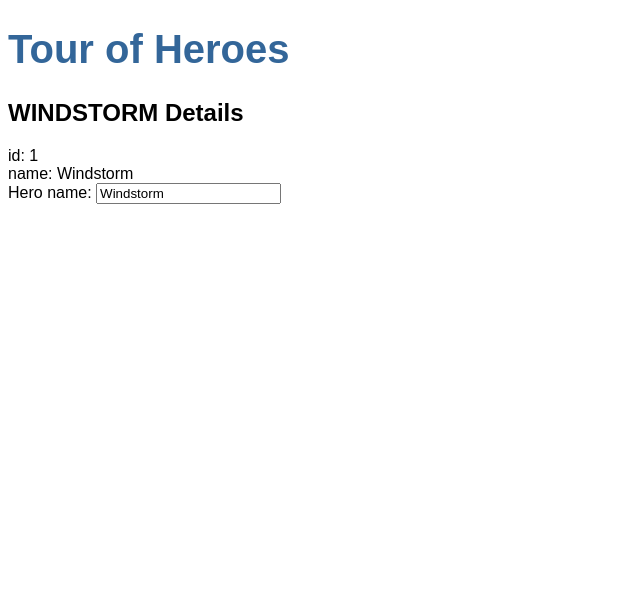
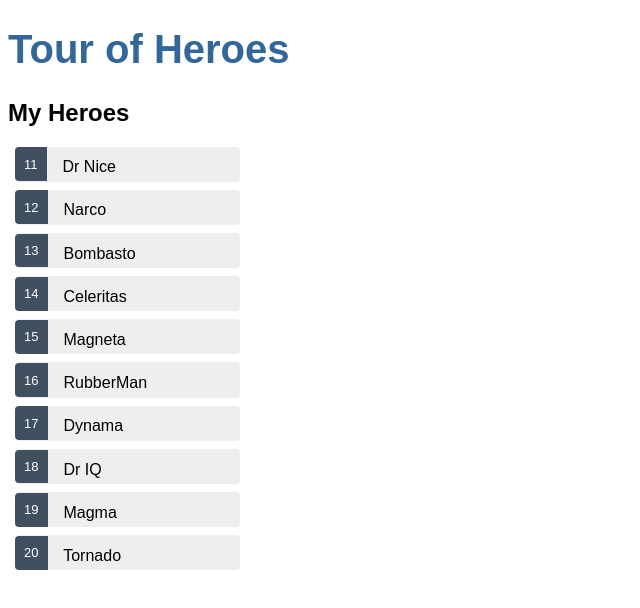
Before and after one commit to Islyadrielly/Tour-of-Heroes, an Angular app: page / in a window 1280 px wide. Shown: the top 608 px of the page, without its empty margins (0-640 px from the left). Built offline with nearby package versions, Linux system fonts and the light colour scheme.

Commit message:
novo component + algumas alterações

```diff
--- a/package.json
+++ b/package.json
@@ -23,7 +23,7 @@
     "zone.js": "~0.11.4"
   },
   "devDependencies": {
-    "@angular-devkit/build-angular": "~13.1.2",
+    "@angular-devkit/build-angular": "^13.2.1",
     "@angular/cli": "~13.1.2",
     "@angular/compiler-cli": "~13.1.0",
     "@types/jasmine": "~3.10.0",
--- a/src/app/app.module.ts
+++ b/src/app/app.module.ts
@@ -4,12 +4,14 @@ import { FormsModule } from '@angular/forms'; // <-- NgModel lives here
 
 import { AppComponent } from './app.component';
 import { HeroesComponent } from './heroes/heroes.component';
+import { HeroDetailComponent } from './hero-detail/hero-detail.component';
 
 
 @NgModule({
   declarations: [
     AppComponent,
     HeroesComponent,
+    HeroDetailComponent,
   ],
   imports: [
     BrowserModule,
--- /dev/null
+++ b/src/app/hero-detail/hero-detail.component.html
@@ -0,0 +1,13 @@
+<!-- Hero Details -->
+<div *ngIf="hero">
+
+    <h2>{{ hero.name | uppercase }} Details</h2>
+    <div><span>id: </span>{{ hero.id }}</div>
+    <div><span>name: </span>{{ hero.name }}</div>
+
+    <div>
+        <label for="hero-name"> Hero name: </label>
+        <input id="hero-name" [(ngModel)]="hero.name" placeholder="name">
+    </div>
+
+    </div>
--- /dev/null
+++ b/src/app/hero-detail/hero-detail.component.ts
@@ -0,0 +1,18 @@
+import { Component, OnInit, Input } from '@angular/core';
+import { Hero } from '../hero';
+
+@Component({
+  selector: 'app-hero-detail',
+  templateUrl: './hero-detail.component.html',
+  styleUrls: ['./hero-detail.component.css']
+})
+export class HeroDetailComponent implements OnInit {
+
+@Input() hero?: Hero;
+
+  constructor() { }
+
+  ngOnInit(): void {
+  }
+
+}
--- a/src/app/heroes/heroes.component.css
+++ b/src/app/heroes/heroes.component.css
@@ -0,0 +1,59 @@
+/*HeroesComponent's private CSS styles */
+.heroes {
+    margin: 0 0 2em 0;
+    list-style-type: none;
+    padding: 0;
+    width: 15em;
+}
+
+.heroes li {
+    cursor: pointer;
+    position: relative;
+    left: 0;
+    background-color: #EEE;
+    margin: .5em;
+    padding: .3em 0;
+    height: 1.6em;
+    border-radius: 4px;
+}
+
+ /* the hero respond visually when users hang over it */
+.heroes li:hover {
+    color: #2c3a41;
+    background-color: e6e6e6;
+    left: .1em;
+}
+
+.heroes li.selected {
+    background-color: black;
+    color: white;
+}
+
+.heroes li.selected:hover {
+    background-color: #505050;
+    color: white;
+}
+
+.heroes li.selected:active {
+    background-color: black;
+    color: white;
+}
+
+.heroes .badge {
+    display: inline-block;
+    font-size: small;
+    color: white;
+    padding: 0.8em 0.7em 0 0.7em;
+    background-color: #405061;
+    line-height: 1em;
+    position: relative;
+    left: -1px;
+    top: -4px;
+    height: 1.8em;
+    margin-right: .8em;
+    border-radius: 4px 0 0 4px;
+}
+
+input {
+    padding: .5rem;
+}
--- a/src/app/heroes/heroes.component.html
+++ b/src/app/heroes/heroes.component.html
@@ -1,8 +1,12 @@
-<h2>{{ hero.name | uppercase }} Details</h2>
-<div><span>id: </span>{{ hero.id }}</div>
-<div><span>name: </span>{{ hero.name }}</div>
+<!-- displaying the list of heroes -->
+<h2>My Heroes</h2>
+<ul class="heroes">
+    <li *ngFor="let hero of heroes"
+      [class.selected]="hero === selectedHero"
+      (click)="onSelect(hero)">
+        <span class="badge">{{ hero.id }}</span> {{ hero.name }}
+    </li>
+</ul>
+<!-- ******************* -->
 
-<div>
-    <label for="name"> Hero name: </label>
-    <input id="name" [(ngModel)]="hero.name" placeholder="name">
-</div>
+<app-hero-detail [hero]="selectedHero"></app-hero-detail>
--- a/src/app/heroes/heroes.component.ts
+++ b/src/app/heroes/heroes.component.ts
@@ -11,14 +11,15 @@ export class HeroesComponent implements OnInit {
 
   heroes = HEROES;
 
-  hero: Hero = {
-    id: 1,
-    name:'Windstorm'
-  };
+  selectedHero?: Hero;
 
   constructor() { }
 
   ngOnInit(): void {
   }
 
+  onSelect(hero: Hero): void {
+  this.selectedHero = hero;
+  }
+
 }
```
Also changed, not shown: src/app/hero-detail/hero-detail.component.css (added), 2 other files (tests, documents, lock files or other folders).
